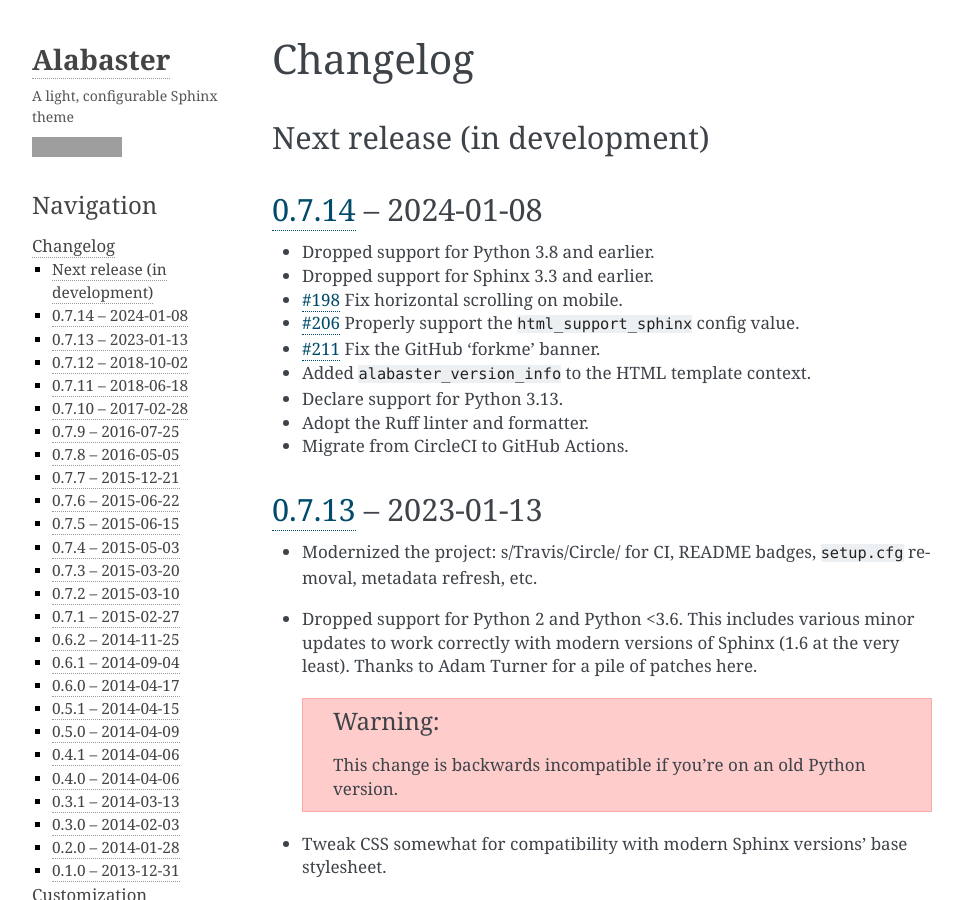
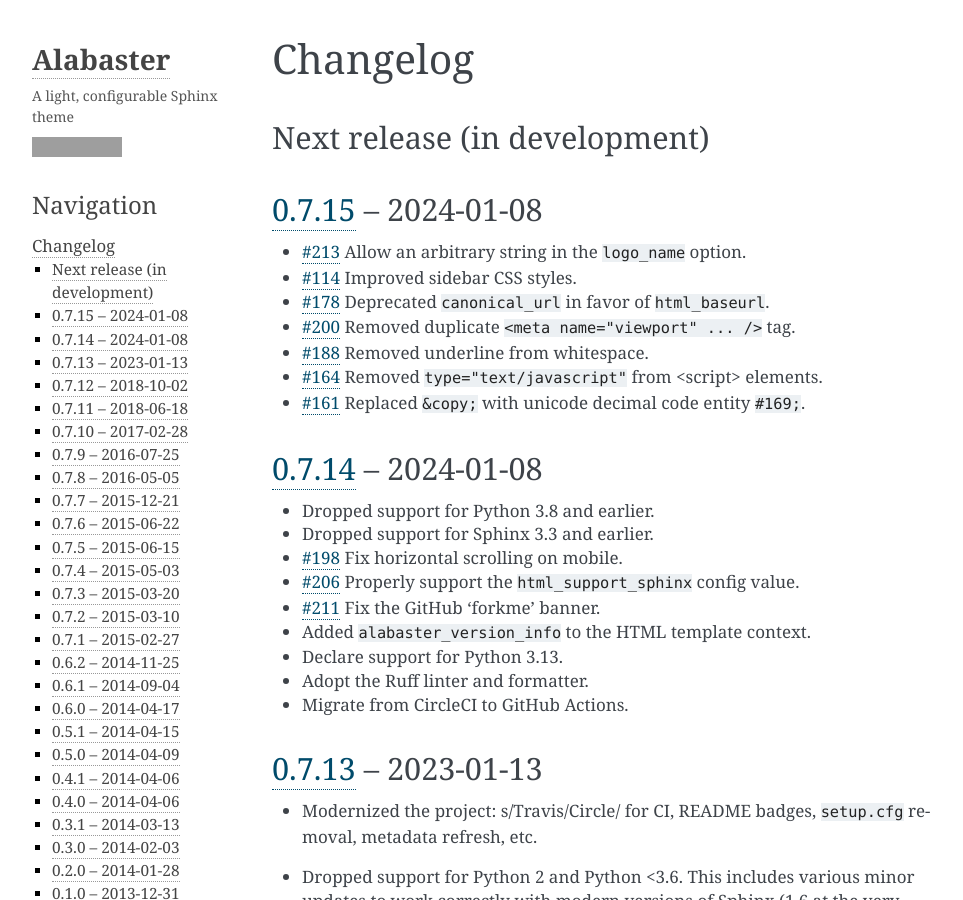
Before and after one commit to sphinx-doc/alabaster, a Sphinx documentation site: the page built from docs/changelog.rst, in a window 1280 px wide and 900 px high. Shown: the whole window, without its empty margins (148-1111 px from the left). Built offline with Sphinx 7.4.7, drawn with Linux system fonts in a browser that asks for light colours; grey boxes are pictures that could not be loaded.

Commit message:
Bump to 0.7.15

```diff
--- a/alabaster/__init__.py
+++ b/alabaster/__init__.py
@@ -1,7 +1,7 @@
 import os
 
-__version_info__ = (0, 7, 14)
-__version__ = "0.7.14"
+__version_info__ = (0, 7, 15)
+__version__ = "0.7.15"
 
 
 def get_path():
--- a/docs/changelog.rst
+++ b/docs/changelog.rst
@@ -4,6 +4,17 @@ Changelog
 
 Next release (in development)
 -----------------------------
+
+:git_tag:`0.7.15` -- 2024-01-08
+-------------------------------
+
+- :feature:`213` Allow an arbitrary string in the ``logo_name`` option.
+- :feature:`114` Improved sidebar CSS styles.
+- :issue:`178` Deprecated ``canonical_url`` in favor of ``html_baseurl``.
+- :bug:`200` Removed duplicate ``<meta name="viewport" ... />`` tag.
+- :bug:`188` Removed underline from whitespace.
+- :bug:`164` Removed ``type="text/javascript"`` from <script> elements.
+- :bug:`161` Replaced ``&copy;`` with unicode decimal code entity ``#169;``.
 
 :git_tag:`0.7.14` -- 2024-01-08
 -------------------------------
```
